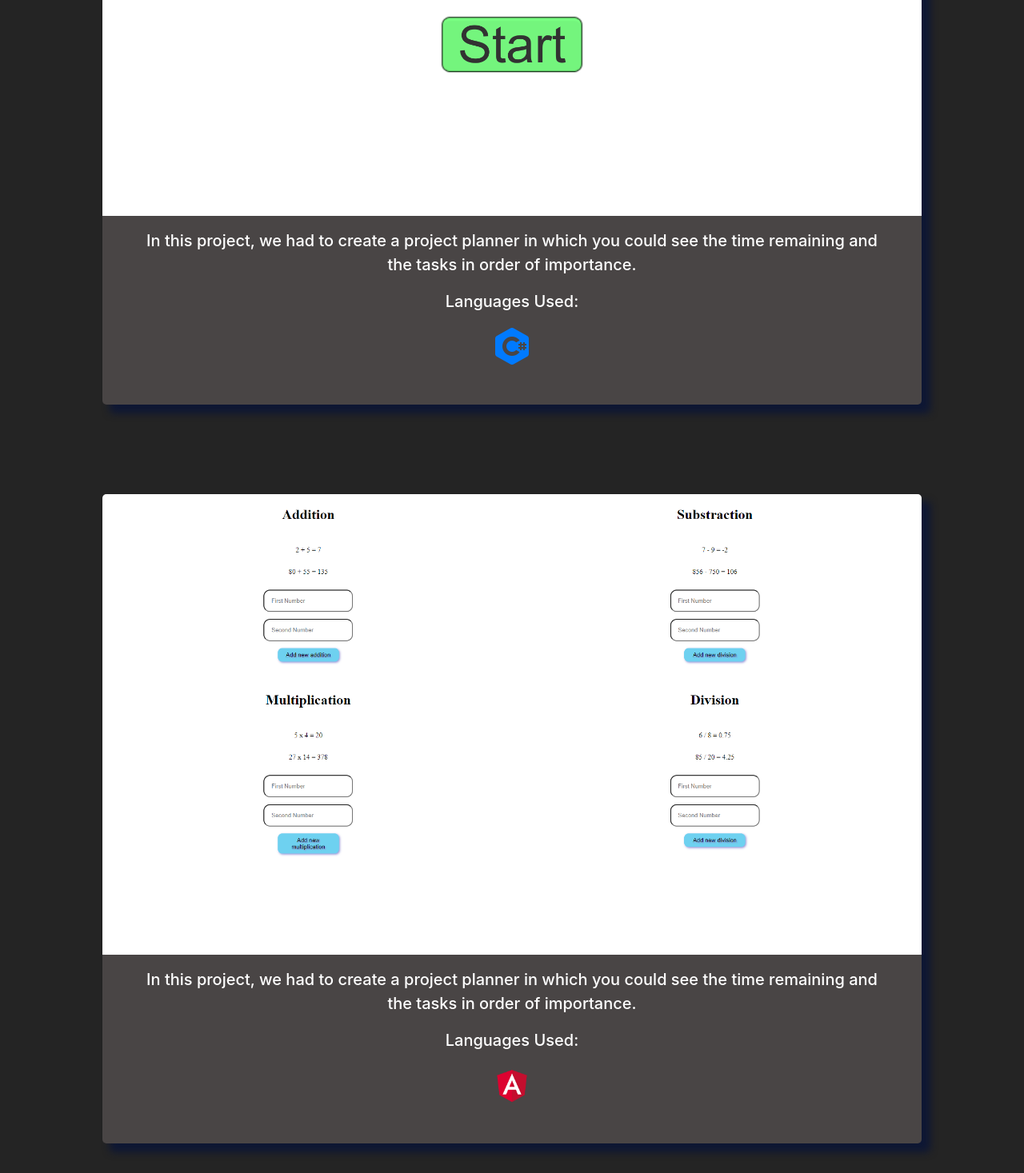
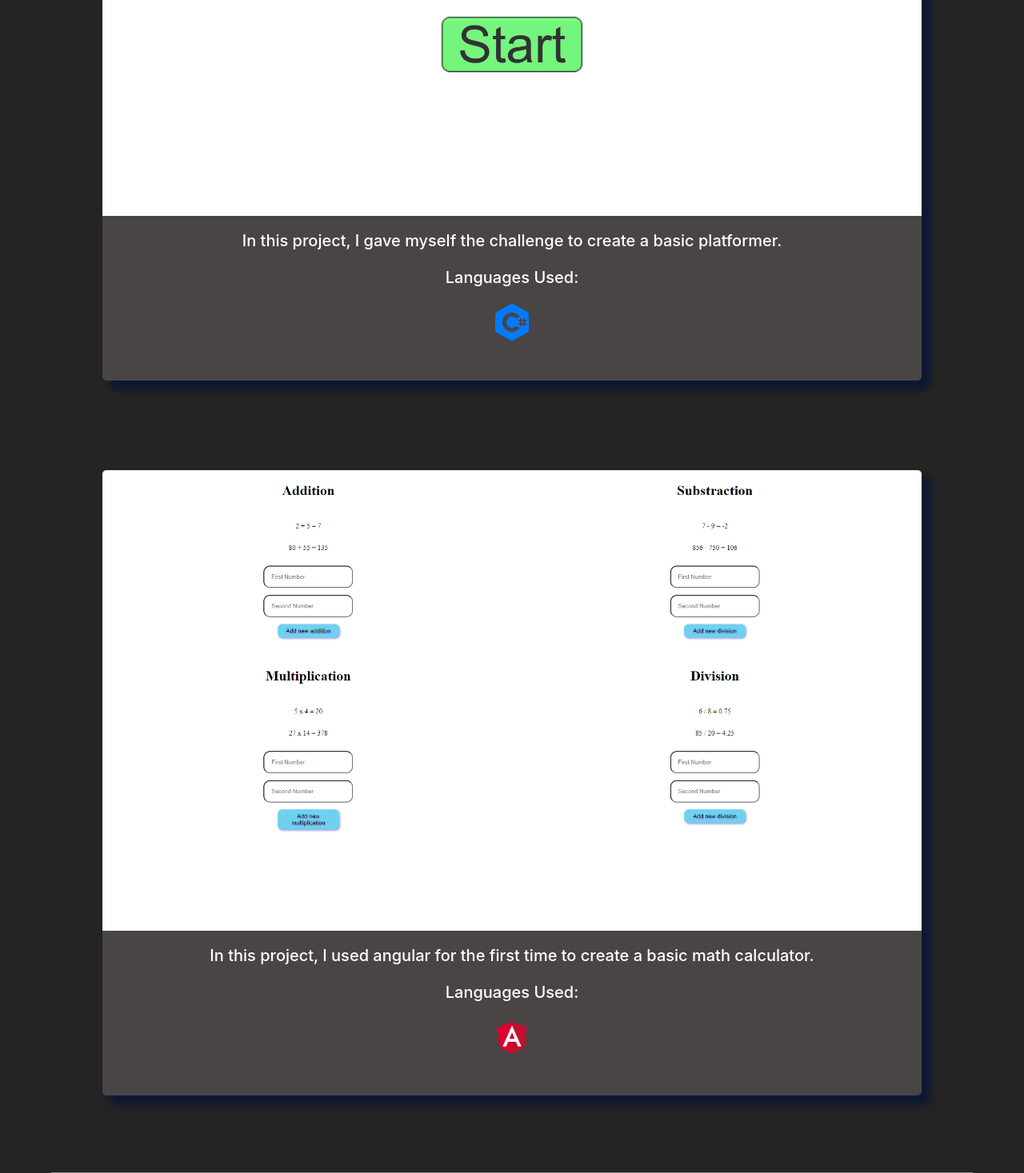
Before and after one commit to Mardixx/Portfolio, a React (Vite) app: page / in a window 1280 px wide. Shown: the part 4346-5813 px from the top of the page at 80% size. Built offline with nearby package versions, Linux system fonts and the light colour scheme.

Commit message:
Changed some mistakes in project description

```diff
--- a/src/components/Home.jsx
+++ b/src/components/Home.jsx
@@ -120,7 +120,7 @@ export const Home = () => {
                 <Link to='/SuperCapsule' className="superCapsuleLink">
                     <motion.div initial={{ x : -200, opacity : 0 }} whileInView={{ x : 0, opacity : 1 }} transition={{ duration : 0.9, type : 'spring' }} className="superCapsule">
                         <img src="HomeScreenSuperCapsule.png" alt="Super Capsule png" />
-                        <span className='littleDetail'>In this project, we had to create a project planner in which you could see the time remaining and the tasks in order of importance.</span>
+                        <span className='littleDetail'>In this project, I gave myself the challenge to create a basic platformer.</span>
                         <div>
                             <span>Languages Used: </span><br />
                             <div className="languagesUsed">
@@ -132,7 +132,7 @@ export const Home = () => {
                 <Link to='/AngularTutorial' className="angularTutorialLink">
                     <motion.div initial={{ x : -200, opacity : 0 }} whileInView={{ x : 0, opacity : 1 }} transition={{ duration : 0.9, type : 'spring' }} className="angularTuto">
                         <img src="skill.PNG" alt="Skill png" />
-                        <span className='littleDetail'>In this project, we had to create a project planner in which you could see the time remaining and the tasks in order of importance.</span>
+                        <span className='littleDetail'>In this project, I used angular for the first time to create a basic math calculator.</span>
                         <div>
                             <span>Languages Used: </span><br />
                             <div className="languagesUsed">
```
